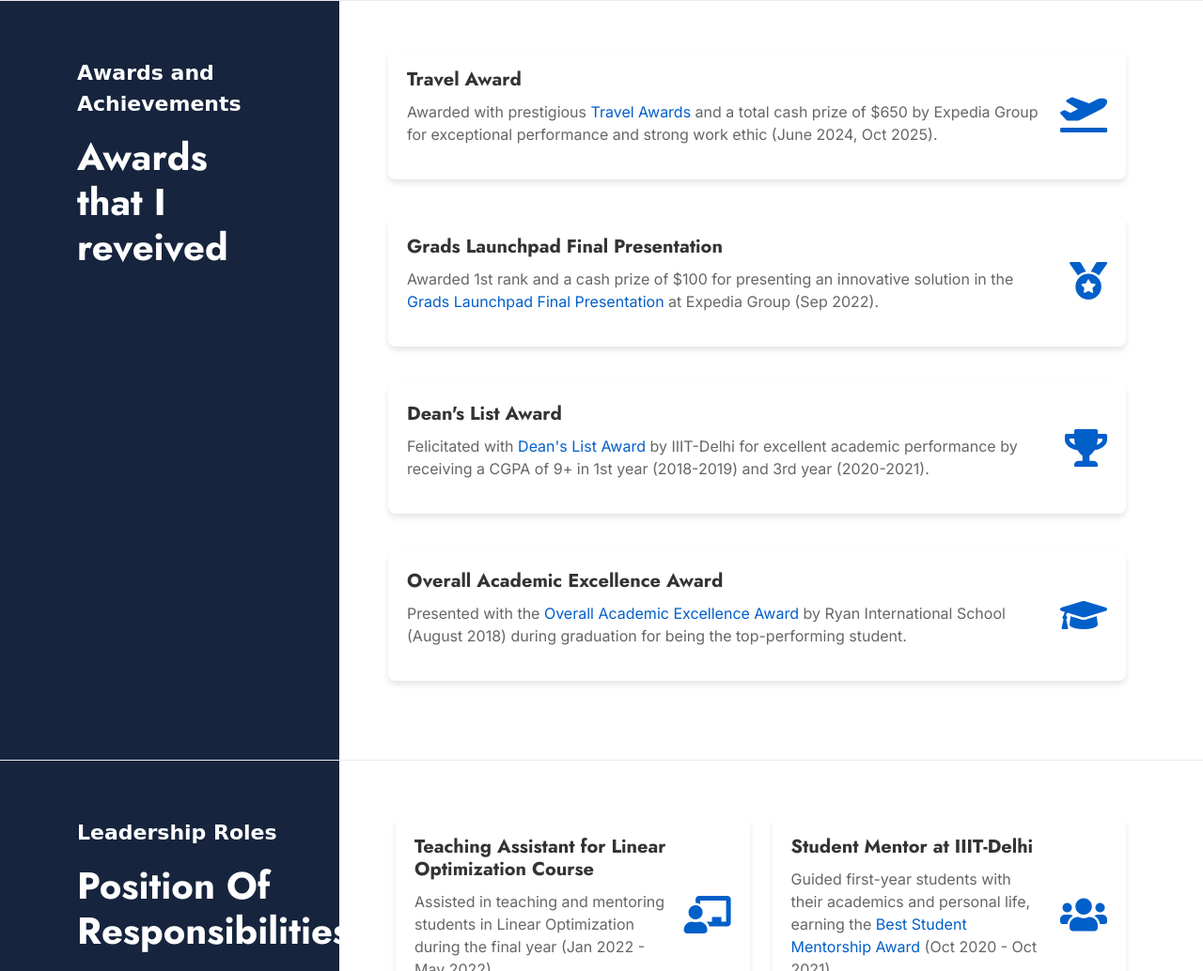
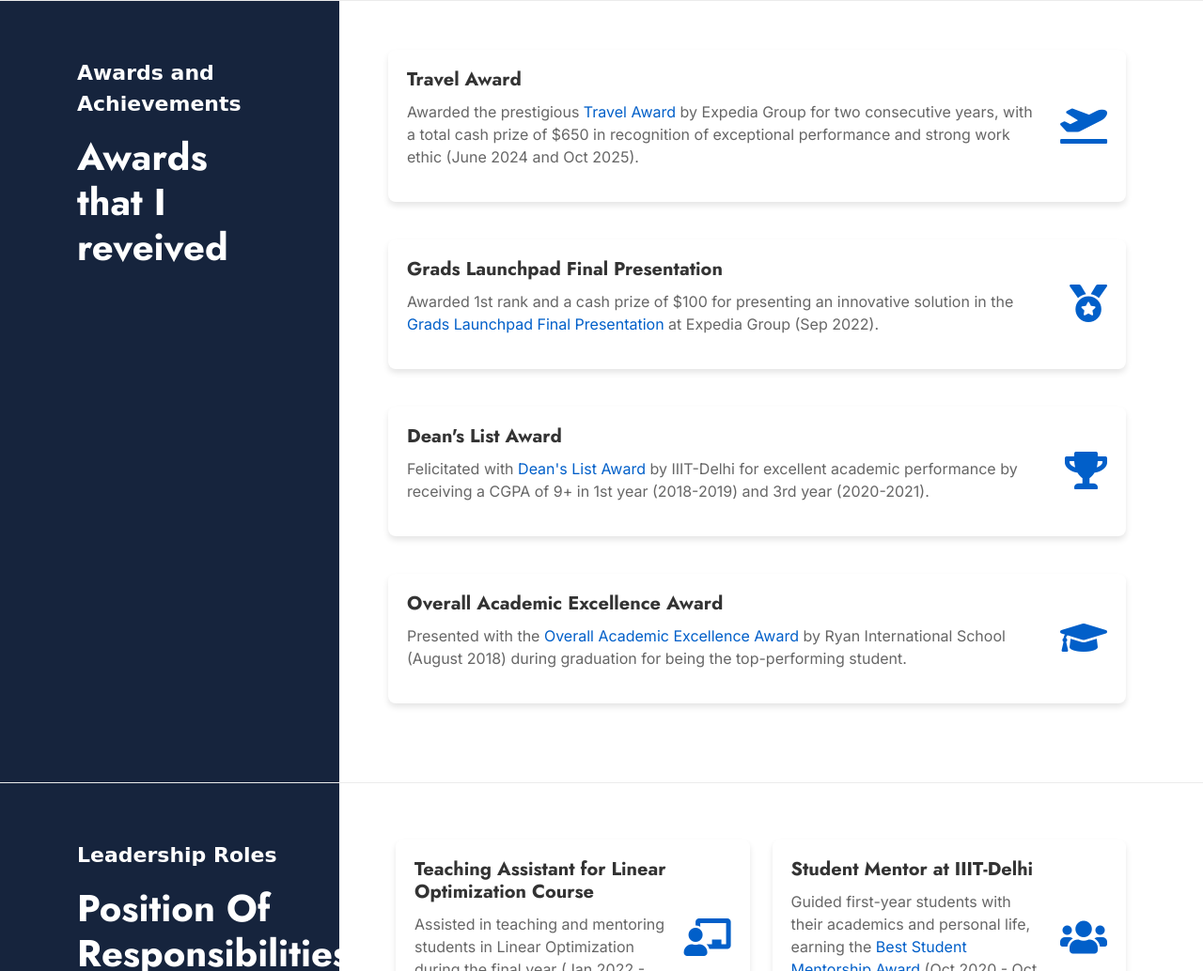
Before and after one commit to AdityaGarg07/AdityaGarg07.github.io, a plain HTML site: page index.html in a window 1280 px wide. Shown: the part 6289-7323 px from the top of the page at 94% size. Drawn offline with nearby package versions, Linux system fonts and the light colour scheme; a web font is replaced by a local one.

Commit message:
Update index.html New

```diff
--- a/index.html
+++ b/index.html
@@ -576,11 +576,11 @@
                                         <div class="award-item d-flex align-items-center">
                                             <div class="award-info">
                                                 <h4 class="award-title">Travel Award</h4>
-                                                <p class="award-description">Awarded with prestigious
+                                                <p class="award-description">Awarded the prestigious
                                                     <a href="https://drive.google.com/file/d/1HQWdtyDbIibgrOwnyScW3FwGZEsPk3Mp/view?usp=drive_link" target="_blank">
-                                                        Travel Awards
+                                                        Travel Award
                                                     </a>
-                                                    and a total cash prize of $650 by Expedia Group for exceptional performance and strong work ethic (June 2024, Oct 2025).</p>
+                                                    by Expedia Group for two consecutive years, with a total cash prize of $650 in recognition of exceptional performance and strong work ethic (June 2024 and Oct 2025).</p>
                                             </div>
                                             <div class="award-icon ms-3">
                                                 <i class="fas fa-plane-departure fa-3x text-primary"></i>
```
